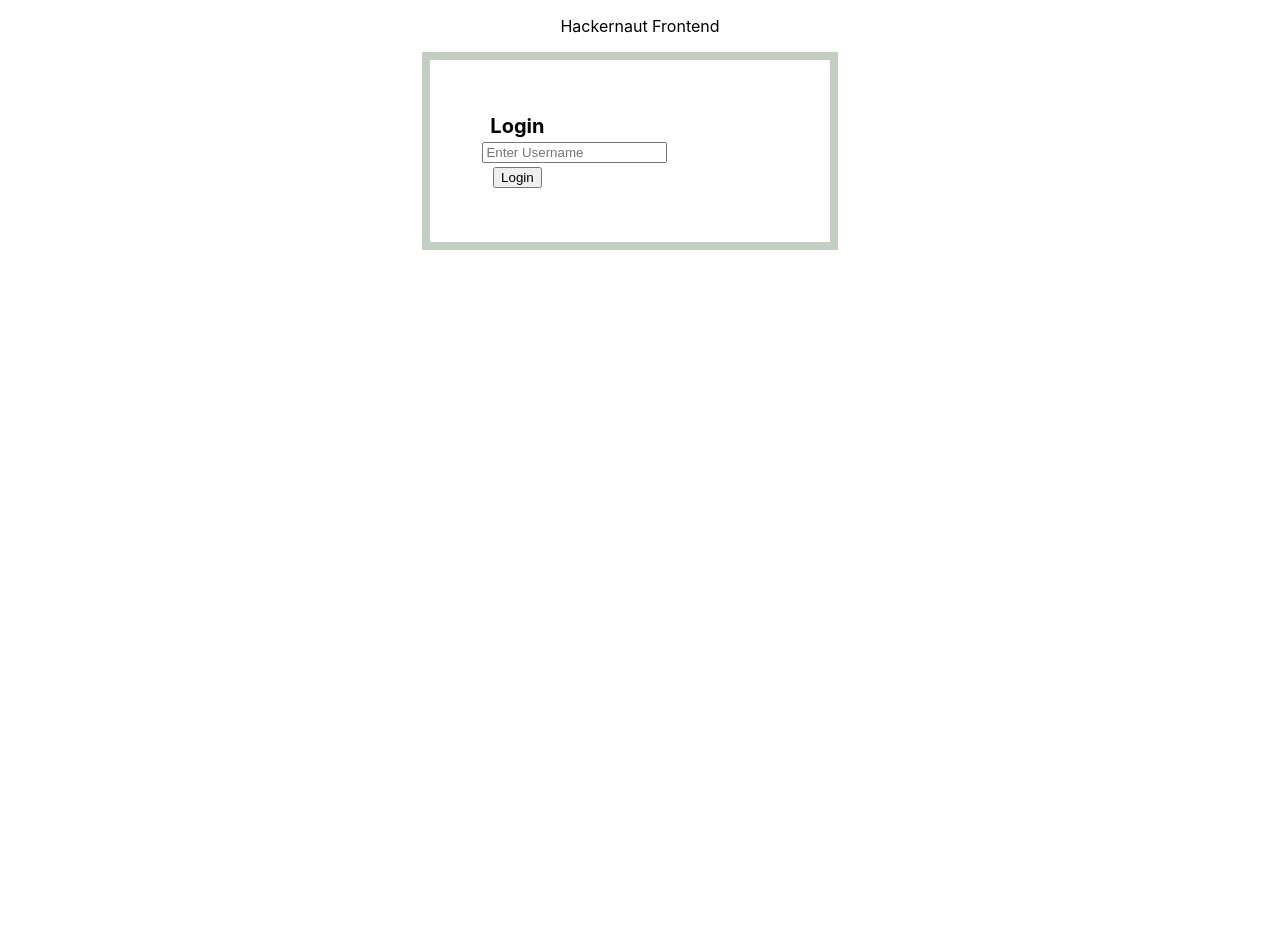
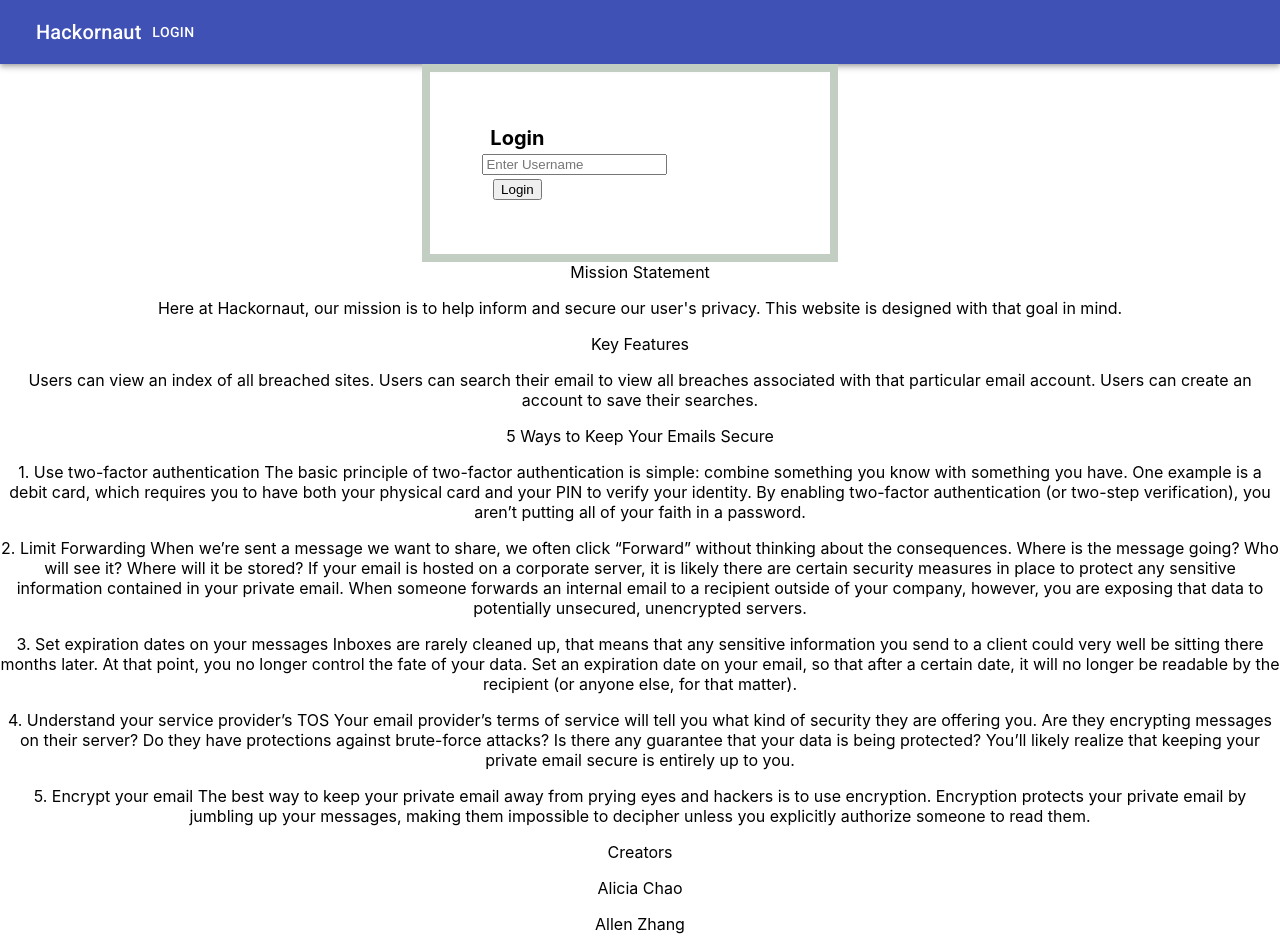
Before and after one commit to azhang9328/hackornaut-frontend, a React (Create React App) app: page / in a window 1280 px wide. Shown: the top 951 px of the page. Before the commit the page ends 800 px from the top, so only its background shows below. Built offline with nearby package versions, Linux system fonts and the light colour scheme.

Commit message:
reorganized container/components

```diff
--- a/package.json
+++ b/package.json
@@ -3,12 +3,14 @@
   "version": "0.1.0",
   "private": true,
   "dependencies": {
+    "@material-ui/core": "^4.9.5",
     "@testing-library/jest-dom": "^4.2.4",
     "@testing-library/react": "^9.3.2",
     "@testing-library/user-event": "^7.1.2",
     "react": "^16.13.0",
     "react-dom": "^16.13.0",
-    "react-scripts": "3.4.0"
+    "react-scripts": "3.4.0",
+    "typeface-roboto": "0.0.75"
   },
   "scripts": {
     "start": "react-scripts start",
--- a/src/App.js
+++ b/src/App.js
@@ -1,7 +1,8 @@
 import React, { Component } from 'react';
 import Login from './containers/Login';
-import ResultList from './containers/ResultList'
-import SearchBar from './components/SearchBar'
+import MainContainer from './containers/MainContainer'
+import NavBar from './components/NavBar'
+import Privacy from './components/Privacy'
 
 import './App.css';
 
@@ -13,19 +14,10 @@ class App extends Component {
     currUser: {
                 id: "",
                 name: "",
-              },
-    results: null
+              }
   }
 
   logUserIn = (username) => {
-    console.log(username)
-    console.log(DB_URL + "users/login")
-
-    // this.setState({
-    //   loggedIn: true,
-    //   currUser: {name: username}
-    // })
-    console.log(this.state)
     fetch(DB_URL + "users/login", {
       method: 'post',
       headers: {'Content-Type':'application/json',
@@ -44,44 +36,15 @@ class App extends Component {
           })
 
     });
-
-  }
-
-  search = (email) => {
-    fetch(DB_URL + "emails/search", {
-      method: 'POST',
-      headers: {'Content-Type':'application/json',
-                Accept: 'application/json'},
-      body: JSON.stringify({"search": email})
-    })
-    .then(res => res.json())
-    .then(data => {
-      // console.log(data)
-      this.setState({
-        ...this.state,
-        results: data
-      })
-    })
-  }
-
-  saveSearchResult = () => {
-    fetch(DB_URL + `users/${this.state.currUser.id}/save_search`, {
-      method: 'POST',
-      headers: {'Content-Type':'application/json',
-                Accept: 'application/json'},
-      body: JSON.stringify(this.state.results)
-    })
   }
 
   render() {
     return (
       <div className="App">
-        <p>Hackernaut Frontend</p>
-        {this.state.loggedIn? <SearchBar search={this.search}/> : <Login logUserIn={this.logUserIn}/>}
-        {this.state.results ? <ResultList results={this.state.results} saveSearchResult={this.saveSearchResult}/> : null}
+        <NavBar />
+        {this.state.loggedIn ? <MainContainer currUser={this.state.currUser}/> : <Login logUserIn={this.logUserIn}/>}
+        <Privacy />
       </div>
-
-
     );
   }
 }
--- a/src/components/ResultCard.js
+++ b/src/components/BreachCard.js
@@ -1,6 +1,7 @@
+
 import React, {Fragment} from 'react'
 
-const ResultCard = props => {
+const BreachCard = props => {
     const {result} = props
     return(
         <Fragment>
@@ -19,4 +20,4 @@ const ResultCard = props => {
     )
 }
 
-export default ResultCard
+export default BreachCard
--- a/src/containers/ResultList.js
+++ b/src/components/BreachList.js
@@ -1,9 +1,9 @@
 import React, { Component} from 'react'
-import ResultCard from '../components/ResultCard'
+import BreachCard from './BreachCard'
 
-class ResultList extends Component {
+class BreachList extends Component {
     renderResults = () => {
-        return this.props.results.breaches.map(result => <li><ResultCard key={result.id} result={result}/></li>)
+        return this.props.results.breaches.map(result => <li><BreachCard key={result.id} result={result}/></li>)
     }
 
     render(){
@@ -24,4 +24,4 @@ class ResultList extends Component {
     }
 }
 
-export default ResultList
+export default BreachList
--- /dev/null
+++ b/src/components/NavBar.js
@@ -0,0 +1,29 @@
+import React from 'react';
+import AppBar from '@material-ui/core/AppBar';
+import Toolbar from '@material-ui/core/Toolbar'
+import Typography from '@material-ui/core/Typography'
+import 'typeface-roboto';
+import {MenuIcon, Button, IconButton} from '@material-ui/core/'
+// import SvgIcon from '@material-ui/core/SvgIcon';
+
+
+const NavBar = () => {
+    return(
+        <div>
+        <AppBar position="static">
+          <Toolbar>
+            <IconButton edge="start" color="inherit" aria-label="menu">
+            {/* <HomeIcon /> */}
+
+              {/* <MenuIcon /> */}
+            </IconButton>
+            <Typography variant="h6">
+              Hackornaut
+            </Typography>
+            <Button color="inherit">Login</Button>
+          </Toolbar>
+        </AppBar>
+        </div>
+    )
+}
+export default NavBar;
--- /dev/null
+++ b/src/components/Privacy.js
@@ -0,0 +1,52 @@
+import React from 'react';
+
+export default class Privacy extends React.Component{
+    render(){
+        return(
+            <div className=" d-flex flex-column mx-5 mt-5 text-left" >
+            <div className="Subhead">
+                <div className="Subhead-heading">Mission Statement</div>
+                </div>
+                <p>
+                Here at Hackornaut, our mission is to help inform and secure our user's privacy.  This website is designed with that goal in mind.                 </p>
+                <div className="Subhead">
+                <div className="Subhead-heading">Key Features</div>
+                </div>
+                <p>
+                Users can view an index of all breached sites.  Users can search their email to view all breaches associated with that particular email account.  Users can create an account to save their searches.
+                </p>
+                <div className="Subhead">
+                <div className="Subhead-heading">5 Ways to Keep Your Emails Secure</div>
+                </div>
+                <p>
+                1.	Use two-factor authentication
+                The basic principle of two-factor authentication is simple: combine something you know with something you have. One example is a debit card, which requires you to have both your physical card and your PIN to verify your identity. By enabling two-factor authentication (or two-step verification), you aren’t putting all of your faith in a password.
+                </p>
+                <p>
+                2.	Limit Forwarding
+                When we’re sent a message we want to share, we often click “Forward” without thinking about the consequences. Where is the message going? Who will see it? Where will it be stored? If your email is hosted on a corporate server, it is likely there are certain security measures in place to protect any sensitive information contained in your private email. When someone forwards an internal email to a recipient outside of your company, however, you are exposing that data to potentially unsecured, unencrypted servers.
+                </p>
+                <p>
+                3.	Set expiration dates on your messages
+                Inboxes are rarely cleaned up, that means that any sensitive information you send to a client could very well be sitting there months later. At that point, you no longer control the fate of your data. Set an expiration date on your email, so that after a certain date, it will no longer be readable by the recipient (or anyone else, for that matter).
+                </p>
+                <p>
+                4.	Understand your service provider’s TOS
+                Your email provider’s terms of service will tell you what kind of security they are offering you. Are they encrypting messages on their server? Do they have protections against brute-force attacks? Is there any guarantee that your data is being protected?  You’ll likely realize that keeping your private email secure is entirely up to you.
+                </p>
+                <p>
+                5.	Encrypt your email
+                The best way to keep your private email away from prying eyes and hackers is to use encryption. Encryption protects your private email by jumbling up your messages, making them impossible to decipher unless you explicitly authorize someone to read them.
+                </p>
+
+                <div className="Subhead">
+                <div className="Subhead-heading">Creators</div>
+                </div>
+                <p> Alicia Chao </p>
+                <p> Allen Zhang </p>
+                <p> Eric Stukenberg </p>
+
+            </div>
+        )
+    }
+}
--- /dev/null
+++ b/src/containers/MainContainer.js
@@ -0,0 +1,15 @@
+import React, { Component } from 'react';
+import SearchContainer from './SearchContainer'
+
+class MainContainer extends Component {
+
+      render(){
+          return(
+            <div>
+                <SearchContainer currUser={this.props.currUser}/>
+            </div>
+          )
+      }
+}
+
+export default MainContainer
--- /dev/null
+++ b/src/containers/SearchContainer.js
@@ -0,0 +1,47 @@
+import React, { Component } from 'react';
+import SearchBar from '../components/SearchBar'
+import BreachList from '../components/BreachList'
+
+const DB_URL = "http://localhost:3000/"
+
+class SearchContainer extends Component {
+
+    state = {
+        results: null
+      }
+
+    search = (email) => {
+        fetch(DB_URL + "emails/search", {
+          method: 'POST',
+          headers: {'Content-Type':'application/json',
+                    Accept: 'application/json'},
+          body: JSON.stringify({"search": email})
+        })
+        .then(res => res.json())
+        .then(data => {
+          this.setState({
+            results: data
+          })
+        })
+      }
+
+      saveSearchResult = () => {
+        fetch(DB_URL + `users/${this.props.currUser.id}/save_search`, {
+          method: 'POST',
+          headers: {'Content-Type':'application/json',
+                    Accept: 'application/json'},
+          body: JSON.stringify(this.state.results)
+        })
+      }
+
+      render(){
+          return(
+            <div>
+                <SearchBar  search={this.search}/>
+                {this.state.results === null ? null : <BreachList saveSearchResult={this.saveSearchResult} results={this.state.results}/>}
+            </div>
+          )
+      }
+}
+
+export default SearchContainer
```
Also changed, not shown: 1 other file (tests, documents, lock files or other folders). Lines whose indentation alone changed are shown as unchanged.
